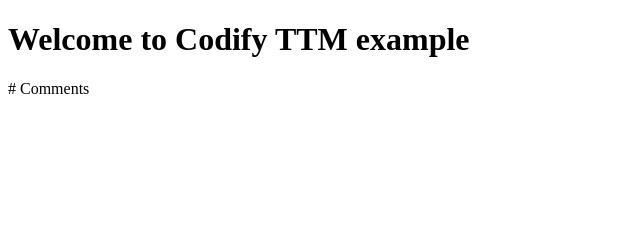
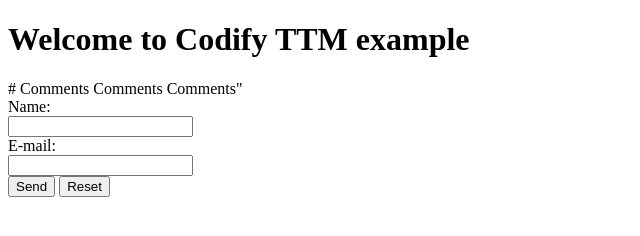
Before and after one commit to ttomashevskiy/CodifyProject, a plain HTML site: page Index.html in a window 1280 px wide. Shown: the whole page, without its empty margins (0-640 px from the left). Drawn offline with Linux system fonts and the light colour scheme.

Commit message:
Contact form. #3

```diff
--- a/Index.html
+++ b/Index.html
@@ -8,4 +8,12 @@
    <h1>Welcome to Codify TTM example</h1>
    </body>
    </html>
-# Comments
+# Comments Comments Comments"
+<form action="mailto:hermione@potionfy.com" method="post" enctype="text/plain">
+Name:<br>
+    <input type="text" name="name"><br>
+    E-mail:<br>
+    <input type="text" name="mail"><br>
+    <input type="submit" value="Send">
+    <input type="reset" value="Reset">
+</form>
```
